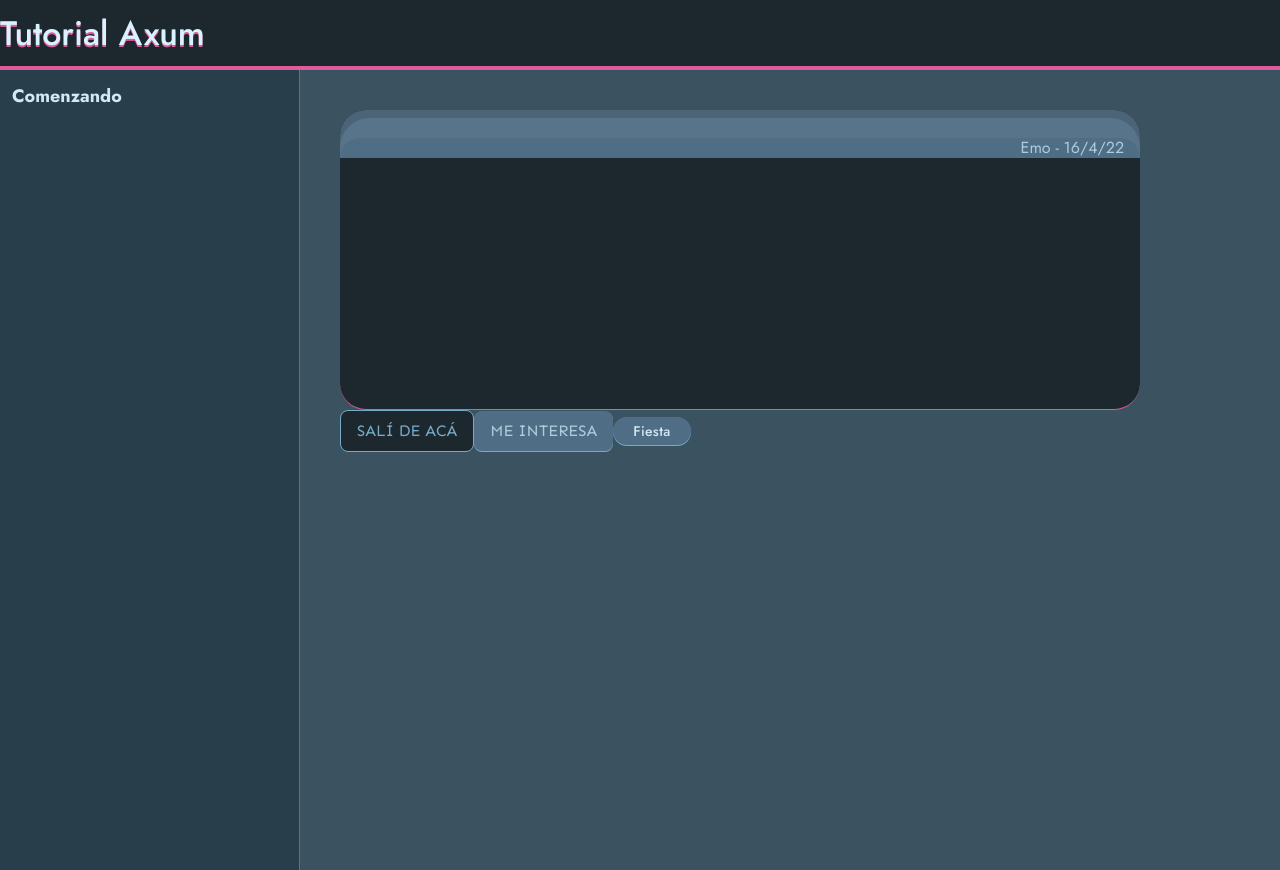
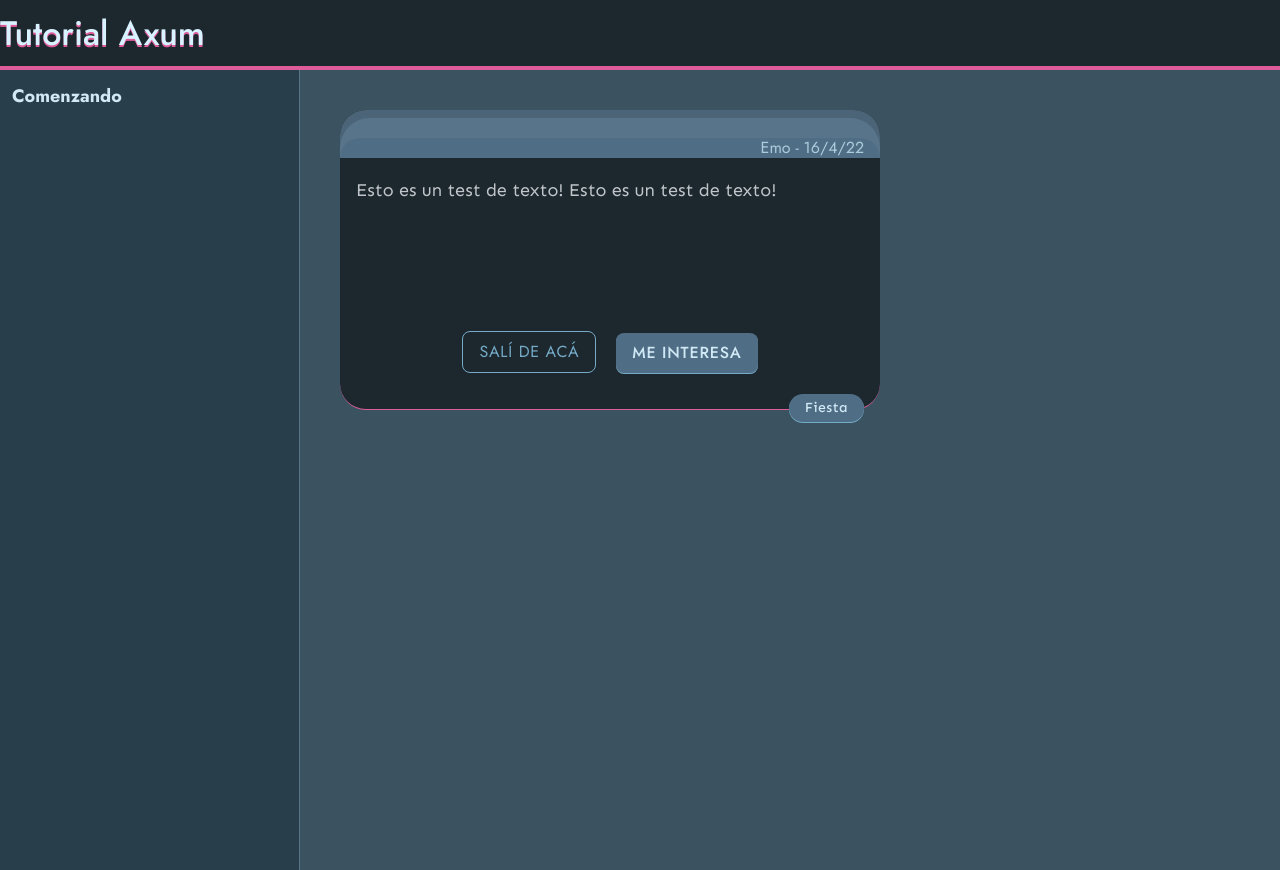
Before and after one commit to EmoPorEmilio/proyecto-viviana-test, a Next.js app: page / in a window 1280 px wide. Built offline with nearby package versions, Linux system fonts and the light colour scheme.

Commit message:
buttons, dialog, chip, change in text and presentation

```diff
--- a/components/Button/index.tsx
+++ b/components/Button/index.tsx
@@ -23,16 +23,14 @@ export const Button = ({ onClick, type, children }: ButtonProps) => {
   const buttonDynamicClass = () => {
     switch (type) {
       case ButtonType.Primary:
-        return 'bg-primary-700  text-primary-400 shadow-primary-chip';
+        return 'font-medium bg-primary-700  text-primary-200 shadow-primary-chip';
       case ButtonType.Secondary:
-        return 'bg-darkest-bg  text-primary-500 border-solid border border-primary-500';
+        return 'font-regular  bg-darkest-bg  text-primary-500 border-solid border border-primary-500';
     }
   };
   return (
     <button
-      className={`${
-        sen.className
-      } ${buttonDynamicClass()} w-auto rounded-lg px-4 py-2 `}>
+      className={`tracking-wider ${buttonDynamicClass()} w-auto rounded-lg px-4 py-2 `}>
       {children}
     </button>
   );
--- a/components/Chip/index.tsx
+++ b/components/Chip/index.tsx
@@ -1,3 +1,5 @@
+import { sen } from '@/app/fonts';
+
 export enum ChipType {
   Primary = 'primary',
 }
@@ -19,7 +21,9 @@ export const Chip = ({ onClick, type, children }: ButtonProps) => {
   };
   return (
     <button
-      className={` ${chipnDynamicClass()} w-auto rounded-full px-5 py-1 font-medium text-sm tracking-wide`}>
+      className={` ${
+        sen.className
+      } ${chipnDynamicClass()} w-auto rounded-full px-4  py-1 font-medium text-sm tracking-wide`}>
       {children}
     </button>
   );
--- a/components/Code/index.tsx
+++ /dev/null
@@ -1,15 +0,0 @@
-const Code = () => (
-  <div className='flex flex-col w-[800px] h-[300px] rounded-[26px] bg-darkest-bg border-accent border-solid border-b'>
-    <div className='flex flex-col justify-end h-[50px] rounded-t-[26px] bg-primary-800 border-b-2 border-darkest-bg'>
-      <div className='flex flex-col justify-end h-[40px] rounded-t-[30px] bg-primary-600'>
-        <div className='flex items-center justify-end h-[20px] rounded-t-[100px] bg-primary-700 pr-4'>
-          <span className='text-primary-400 text-base font-regular'>
-            Emo - 16/4/22
-          </span>
-        </div>
-      </div>
-    </div>
-  </div>
-);
-
-export default Code;
--- a/components/Content/index.tsx
+++ b/components/Content/index.tsx
@@ -1,5 +1,5 @@
 import LateralNav from '@/components/Lateral-Nav';
-import Code from '@/components/Code';
+import Dialog from '@/components/Dialog';
 import { Button, ButtonType } from '@/components/Button';
 import { Chip, ChipType } from '@/components/Chip';
 
@@ -8,30 +8,8 @@ const Content = () => {
     <div className='bg-bg flex h-full'>
       <LateralNav />
       <div className='flex flex-col flex-1 p-10'>
-        <Code />
-        <div>
-          <Button
-            type={ButtonType.Secondary}
-            onClick={() => {
-              console.log('test1');
-            }}>
-            <span className='w-auto'>SALÍ DE ACÁ</span>
-          </Button>
-          <Button
-            type={ButtonType.Primary}
-            onClick={() => {
-              console.log('test1');
-            }}>
-            ME INTERESA
-          </Button>
-          <Chip
-            type={ChipType.Primary}
-            onClick={() => {
-              console.log('test1');
-            }}>
-            <span>Fiesta</span>
-          </Chip>
-        </div>
+        <Dialog />
+        <div></div>
       </div>
     </div>
   );
--- /dev/null
+++ b/components/Dialog/index.tsx
@@ -0,0 +1,51 @@
+import { sen } from '@/app/fonts';
+import { Button, ButtonType } from '@/components/Button';
+import { Chip, ChipType } from '@/components/Chip';
+
+const Dialog = () => (
+  <div className='flex flex-col w-[540px] h-[350px] items-end'>
+    <div className='flex flex-col w-[540px] h-[300px] rounded-[26px] bg-darkest-bg border-accent border-solid border-b'>
+      <div className='flex flex-col justify-end h-[50px] rounded-t-[26px] bg-primary-800 border-b-2 border-darkest-bg'>
+        <div className='flex flex-col justify-end h-[40px] rounded-t-[30px] bg-primary-600'>
+          <div className='flex items-center justify-end h-[20px] rounded-t-[100px] bg-primary-700 pr-4'>
+            <span className='text-primary-400 text-base font-regular'>
+              Emo - 16/4/22
+            </span>
+          </div>
+        </div>
+      </div>
+      <div className='flex flex-col flex-1 p-4 '>
+        <span className={`${sen.className} text-gray-100 text-lg`}>
+          Esto es un test de texto! Esto es un test de texto!
+        </span>
+        <div className='flex flex-1 flex-row py-5 justify-center gap-5 items-end'>
+          <Button
+            type={ButtonType.Secondary}
+            onClick={() => {
+              console.log('test1');
+            }}>
+            <span className='w-auto'>SALÍ DE ACÁ</span>
+          </Button>
+          <Button
+            type={ButtonType.Primary}
+            onClick={() => {
+              console.log('test1');
+            }}>
+            ME INTERESA
+          </Button>
+        </div>
+      </div>
+    </div>
+    <div className='relative bottom-4 right-4'>
+      <Chip
+        type={ChipType.Primary}
+        onClick={() => {
+          console.log('test1');
+        }}>
+        <span>Fiesta</span>
+      </Chip>
+    </div>
+  </div>
+);
+
+export default Dialog;
--- a/tailwind.config.ts
+++ b/tailwind.config.ts
@@ -13,6 +13,7 @@ const config: Config = {
       'darkest-bg': '#1D272E',
       accent: '#DF5C9A',
       white: '#FFFFFF',
+      'gray-100': '#C0C6CA',
       'primary-100': '#D9F2FF',
       'primary-200': '#D0E9F5',
       'primary-400': '#ADCCDC',
```
